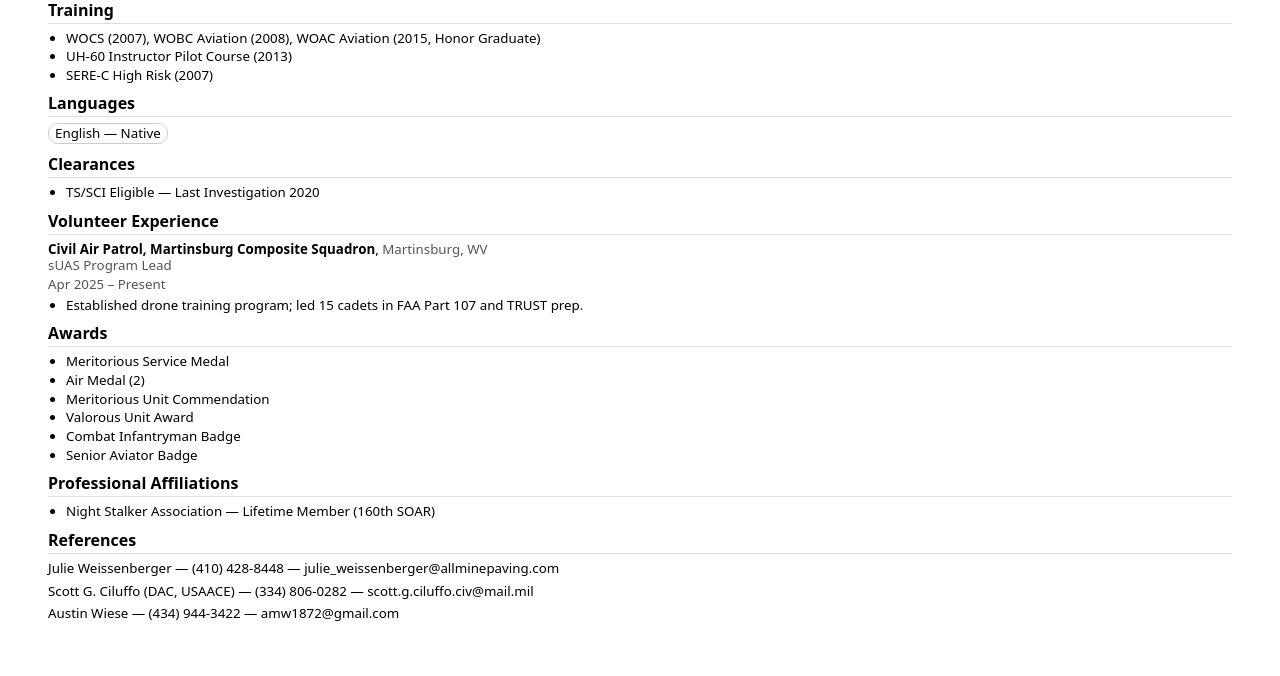
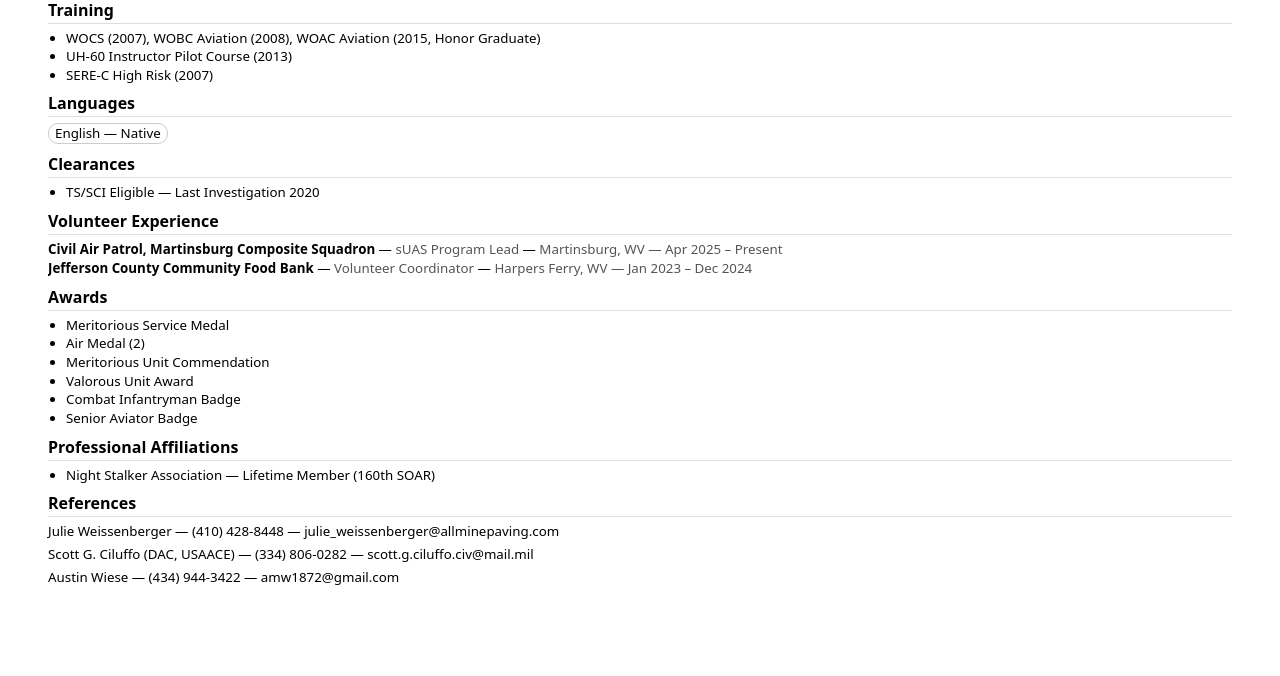
Before and after one commit to corn8200/Fed_Resume, a Flask app: page /render?src=resume.json in a window 1280 px wide. Shown: the part 1164-1840 px from the top of the page. After the commit the page ends 1749 px from the top, so only its background shows below. Run offline with Flask 3, Linux system fonts and the light colour scheme.

Commit message:
Volunteer section: restrict to two one-line entries; add CSS to enforce single-line; update sample JSON with two concise entries

```diff
--- a/resume.json
+++ b/resume.json
@@ -122,6 +122,14 @@
       "highlights": [
         "Established drone training program; led 15 cadets in FAA Part 107 and TRUST prep."
       ]
+    },
+    {
+      "organization": "Jefferson County Community Food Bank",
+      "location": "Harpers Ferry, WV",
+      "role": "Volunteer Coordinator",
+      "start": "2023-01",
+      "end": "2024-12",
+      "present": false
     }
   ],
   "references": [
--- a/templates/resume.html
+++ b/templates/resume.html
@@ -44,6 +44,9 @@
       .contact-pair { display: inline-flex; gap: 8px; white-space: nowrap; }
       .contact-line .sep { color: var(--muted); }
       .links-row .sep { color: var(--muted); }
+      /* Volunteer: enforce one-line entries */
+      .volunteer .entry.one-line { margin: 2pt 0; white-space: nowrap; overflow: hidden; text-overflow: ellipsis; }
+      .volunteer .entry.one-line .oneline { white-space: nowrap; }
       /* Improve general wrapping */
       body { overflow-wrap: anywhere; hyphens: auto; }
       .tail { display: block; }
@@ -278,16 +281,19 @@
         {% if r.volunteer %}
         <section class="section volunteer">
           <h2>Volunteer Experience</h2>
-          {% for v in r.volunteer %}
-          <div class="entry{% if v.start and '2025' in v.start %} future{% endif %}">
-            <div><strong>{{ v.organization }}</strong>{% if v.location %}, <span class="muted">{{ v.location }}</span>{% endif %}</div>
-            <div class="muted">{{ v.role }}</div>
-            <div class="meta muted">{{ v.start|fmtdate }} – {{ 'Present' if v.present else (v.end|fmtdate) }}</div>
-            {% if v.highlights %}
-            <ul>
-              {% for h in v.highlights %}<li>{{ h }}</li>{% endfor %}
-            </ul>
-            {% endif %}
+          {# Render at most two one‑line entries #}
+          {% for v in (r.volunteer or [])[:2] %}
+          <div class="entry one-line{% if v.start and '2025' in v.start %} future{% endif %}">
+            <span class="oneline">
+              <strong>{{ v.organization }}</strong>
+              {% if v.role %} — <span class="muted">{{ v.role }}</span>{% endif %}
+              {% if v.location %} — <span class="muted">{{ v.location }}</span>{% endif %}
+              {% if v.start %}
+                <span class="muted">
+                  — {{ v.start|fmtdate }}{% if v.present %} – Present{% elif v.end %} – {{ v.end|fmtdate }}{% endif %}
+                </span>
+              {% endif %}
+            </span>
           </div>
           {% endfor %}
         </section>
```
